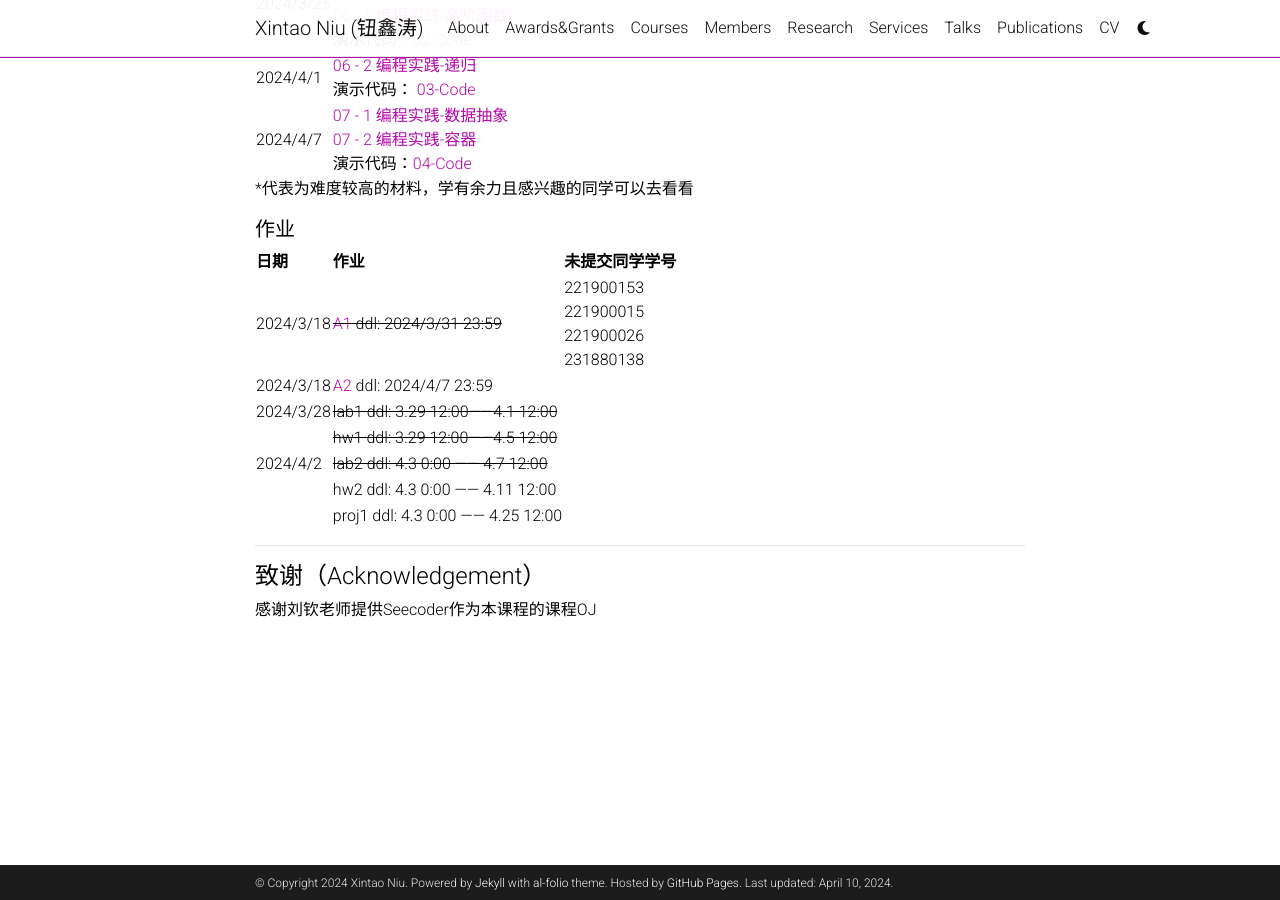
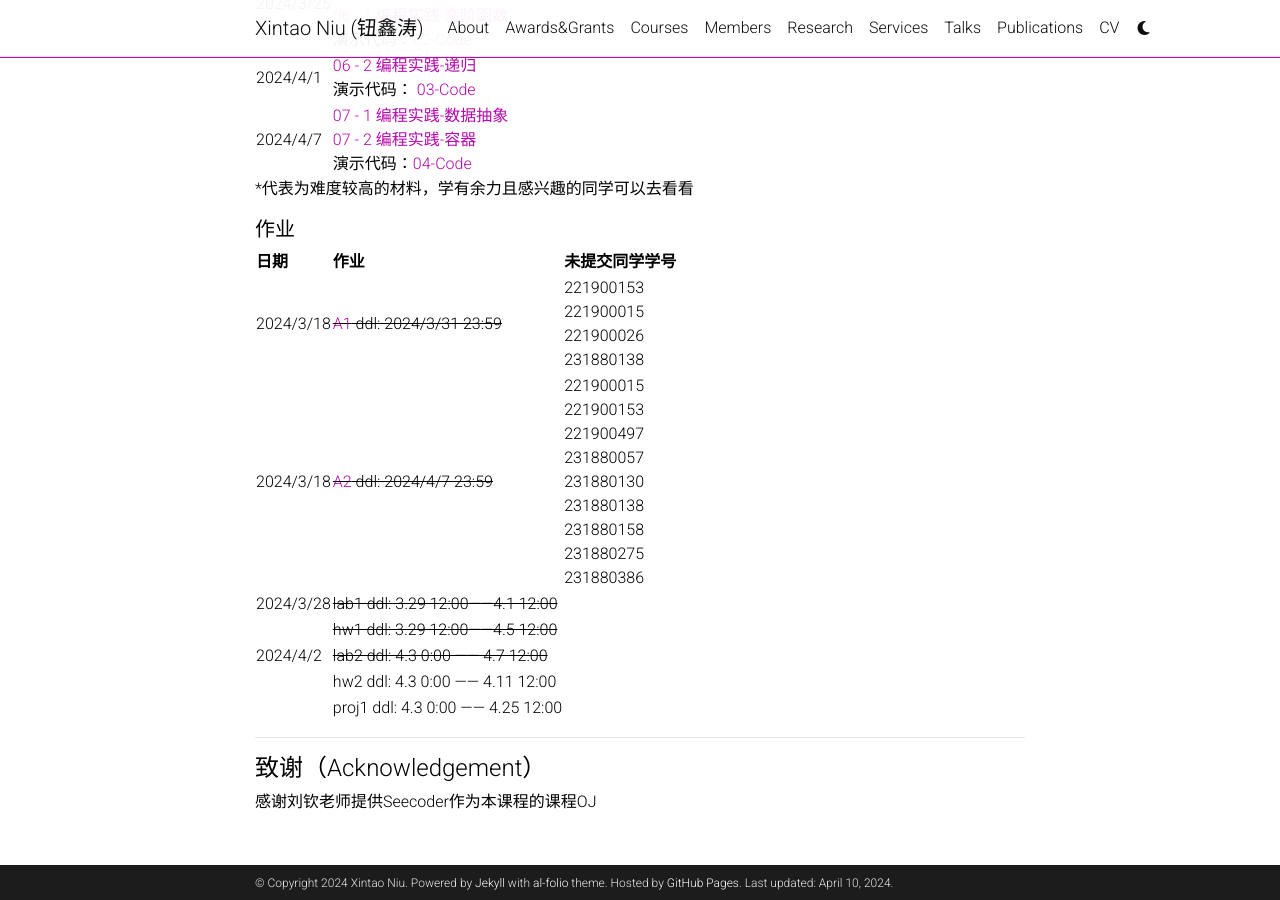
Before and after one commit to niuxintao/niuxintao.github.io, a Jekyll site: the page built from _courses/2024Spring-SE1.md, in a window 1280 px wide and 900 px high, scrolled down 1818 px. Built offline with Jekyll 4.4.1, drawn with Linux system fonts in a browser that asks for light colours; comment, search, counter and statistics services are not loaded; a style sheet for code colours, icons or effects is not loaded.

Commit message:
update A2 list

```diff
--- a/_courses/2024Spring-SE1.md
+++ b/_courses/2024Spring-SE1.md
@@ -64,17 +64,15 @@
 
 ##### 作业
 
-| 日期      | 作业                                                         | 未提交同学学号                                       |
-| --------- | :----------------------------------------------------------- | ---------------------------------------------------- |
-| 2024/3/18 | ~~[A1](/assets/pdf/2024Spring-SE1/A1.pdf) ddl: 2024/3/31 23:59~~ | 221900153<br>221900015<br />221900026<br />231880138 |
-| 2024/3/18 | [A2](/assets/pdf/2024Spring-SE1/A2.pdf) ddl: 2024/4/7 23:59  |                                                      |
-| 2024/3/28 | ~~lab1 ddl: 3.29 12:00——4.1 12:00~~                          |                                                      |
-|           | ~~hw1 ddl: 3.29 12:00——4.5 12:00~~                           |                                                      |
-| 2024/4/2  | ~~lab2 ddl: 4.3 0:00 —— 4.7 12:00~~                          |                                                      |
-|           | hw2 ddl: 4.3 0:00 —— 4.11 12:00                              |                                                      |
-|           | proj1 ddl: 4.3 0:00 —— 4.25 12:00                            |                                                      |
-
-
+| 日期      | 作业                                                         | 未提交同学学号                                               |
+| --------- | :----------------------------------------------------------- | ------------------------------------------------------------ |
+| 2024/3/18 | ~~[A1](/assets/pdf/2024Spring-SE1/A1.pdf) ddl: 2024/3/31 23:59~~ | 221900153<br>221900015<br />221900026<br />231880138         |
+| 2024/3/18 | ~~[A2](/assets/pdf/2024Spring-SE1/A2.pdf) ddl: 2024/4/7 23:59~~ | 221900015<br />221900153<br />221900497<br />231880057<br />231880130<br />231880138<br />231880158<br />231880275<br />231880386<br /> |
+| 2024/3/28 | ~~lab1 ddl: 3.29 12:00——4.1 12:00~~                          |                                                              |
+|           | ~~hw1 ddl: 3.29 12:00——4.5 12:00~~                           |                                                              |
+| 2024/4/2  | ~~lab2 ddl: 4.3 0:00 —— 4.7 12:00~~                          |                                                              |
+|           | hw2 ddl: 4.3 0:00 —— 4.11 12:00                              |                                                              |
+|           | proj1 ddl: 4.3 0:00 —— 4.25 12:00                            |                                                              |
 
 
 ---
```
